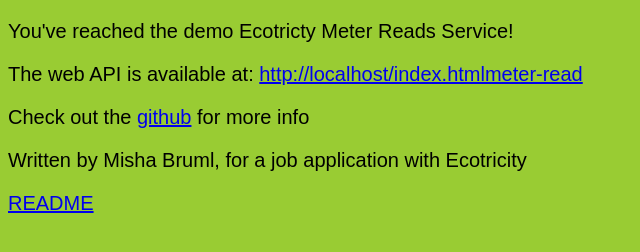
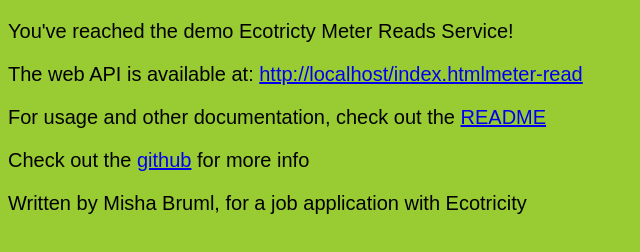
Before and after one commit to mishabruml/ecotricity-meter-reads-service, a website: page index.html in a window 1280 px wide. Shown: the whole page, without its empty margins (0-640 px from the left). Drawn offline with Linux system fonts and the light colour scheme.

Commit message:
link to readme

```diff
--- a/index.html
+++ b/index.html
@@ -25,10 +25,9 @@
       document.getElementById("url-placeholder").innerHTML =
       `The web API is available at: <a href=${window.location.href}meter-read>${window.location.href}meter-read</a>`
     </script>
-
+    <p>For usage and other documentation, check out the <a href=./readme.html>README</a></p>
     <p>Check out the <a href=https://github.com/mishabruml/ecotricity-meter-reads-service>github</a> for more info</p>
     <p>Written by Misha Bruml, for a job application with Ecotricity</p>
-    <p><a href=./readme.html>README</a></p>
   </body>
 
 
```
